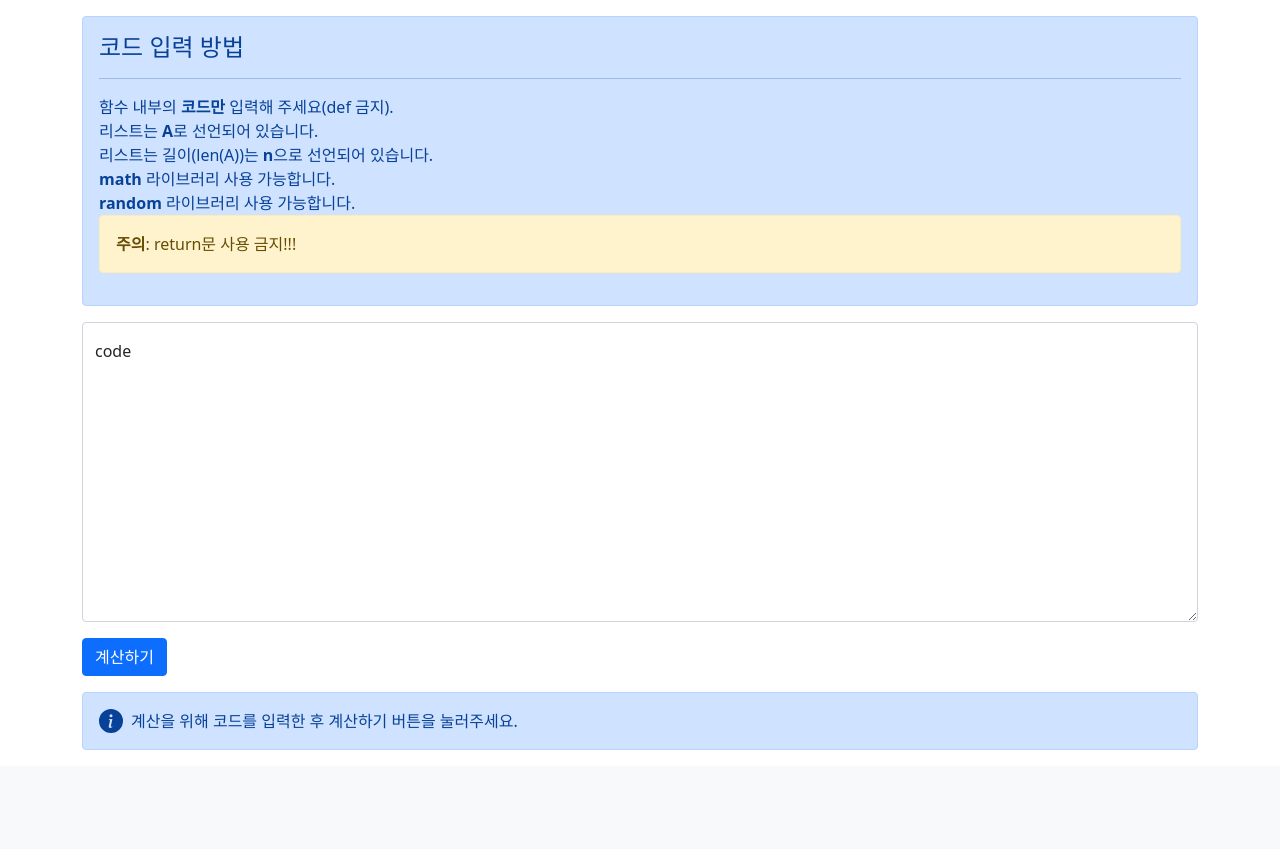
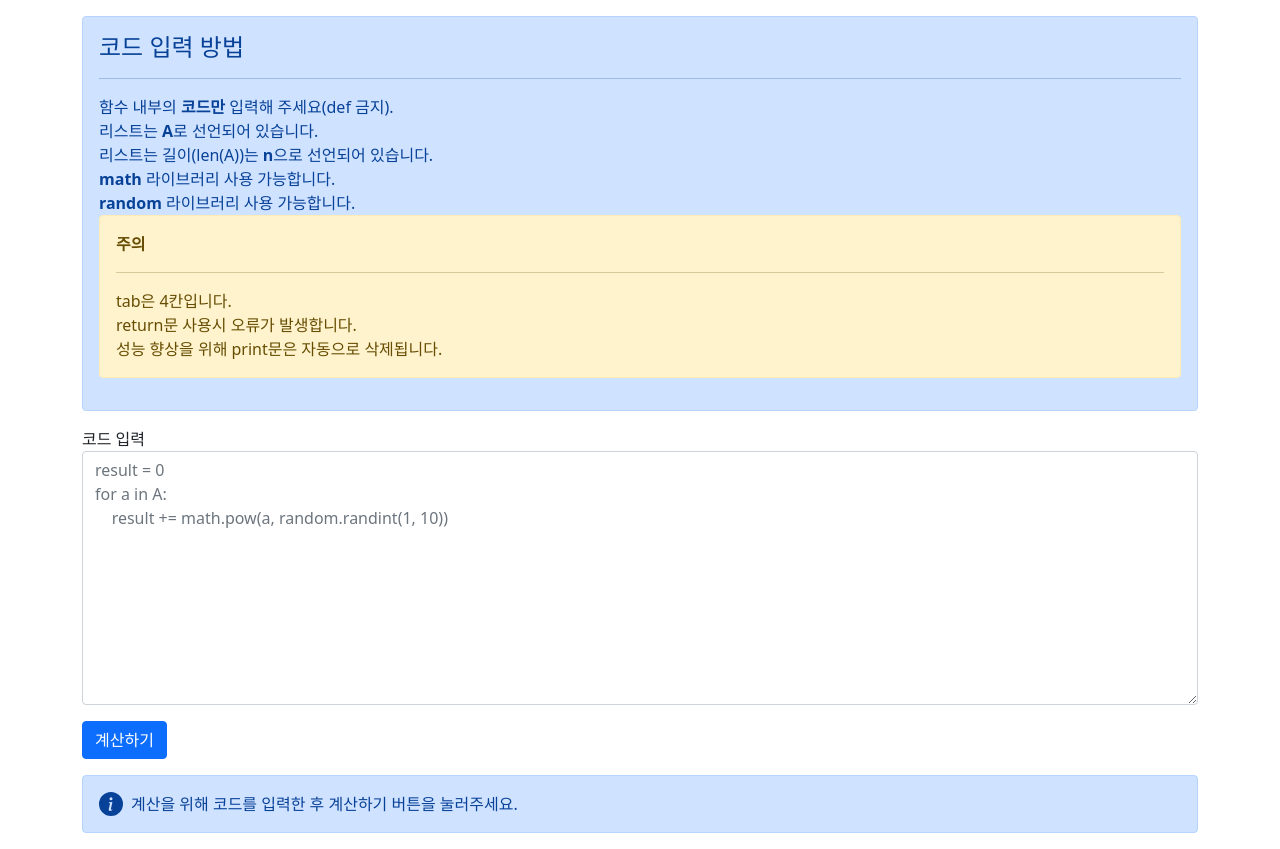
Before and after one commit to Hyeonjae-K/Algorithm-WTF, a Flask app: page /func in a window 1280 px wide. Shown: the part 56-905 px from the top of the page. Before the commit the page ends 806 px from the top, so only its background shows below. Run offline with Flask 2, Linux system fonts and the light colour scheme.

Commit message:
FIX - 설명 추가 및 textarea 수정

```diff
--- a/templates/views/exps.html
+++ b/templates/views/exps.html
@@ -13,9 +13,9 @@
   </div>
 
   <form action="{{ url_for('exps') }}" method="POST" class="post-form my-3">
-    <div class="form-floating">
-      <textarea name="content" class="form-control" placeholder="Leave a comment here" id="floatingTextarea2" style="height: 300px">{{ data or '' }}</textarea>
-      <label for="floatingTextarea2">expressions</label>
+    <div class="form-group">
+      <label for="exampleFormControlTextarea1">수식 입력</label>
+      <textarea name="content" class="form-control" id="exampleFormControlTextarea1" rows="10" placeholder="log(n)**2021&#13;&#10;sqrt(n)*log(n)&#13;&#10;4**(log(n))&#13;&#10;n**3+n**2*log(n)**4&#13;&#10;factorial(n/2)&#13;&#10;5**n"></textarea>
     </div>
 
     <div id="loading" style="display: none; margin-top: 16px;">
--- a/templates/views/func.html
+++ b/templates/views/func.html
@@ -11,14 +11,18 @@
     <p class="mb-0"><strong>math</strong> 라이브러리 사용 가능합니다.</p>
     <p class="mb-0"><strong>random</strong> 라이브러리 사용 가능합니다.</p>
     <div class="alert alert-warning" role="alert">
-      <strong>주의</strong>: return문 사용 금지!!!
+      <strong>주의</strong>
+      <hr/>
+      tab은 4칸입니다.<br/>
+      return문 사용시 오류가 발생합니다.<br/>
+      성능 향상을 위해 print문은 자동으로 삭제됩니다.
     </div>
   </div>
 
   <form action="{{ url_for('func') }}" method="POST" class="post-form my-3">
-    <div class="form-floating">
-      <textarea name="content" class="form-control" placeholder="Leave a comment here" id="floatingTextarea2" style="height: 300px">{{ data or '' }}</textarea>
-      <label for="floatingTextarea2">code</label>
+    <div class="form-group">
+      <label for="exampleFormControlTextarea1">코드 입력</label>
+      <textarea name="content" class="form-control" id="exampleFormControlTextarea1" rows="10" placeholder="result = 0&#13;&#10;for a in A:&#13;&#10;    result += math.pow(a, random.randint(1, 10))"></textarea>
     </div>
 
     <div id="loading" style="display: none; margin-top: 16px;">
```
